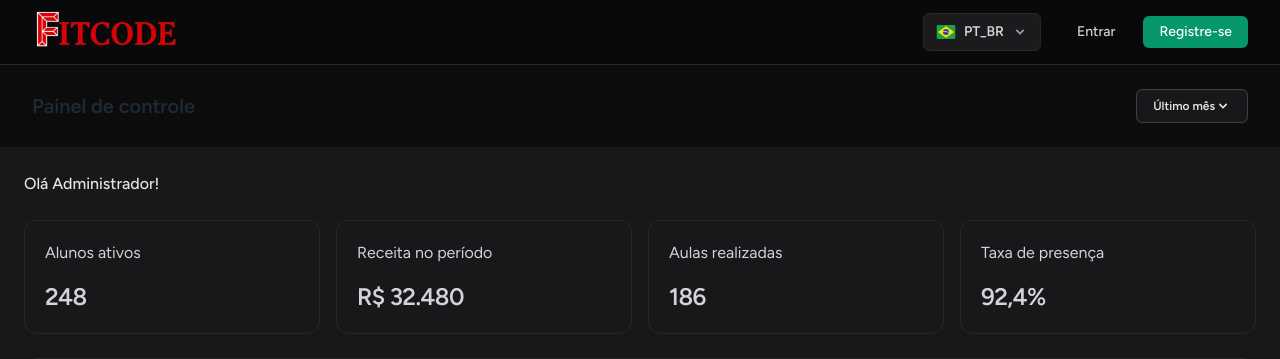
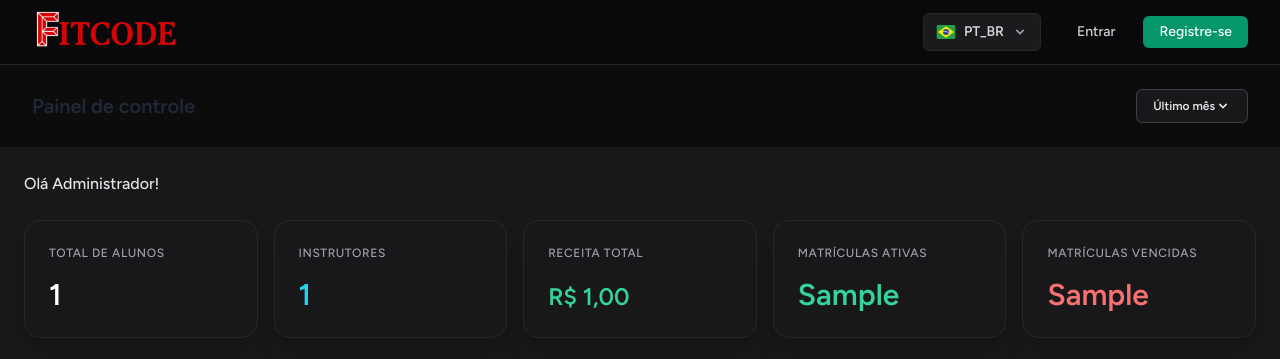
Before and after one commit to fitcodesystem-sys/fitcode, a Laravel app: template resources/views/dashboard.blade.php in a window 1280 px wide. Shown: the top 359 px of the page. Run offline with Laravel 12, Linux system fonts and the light colour scheme; the template is opened without the code that fills it: most values are stand-ins (such as "Sample title", 1, 10 or a date in 2020); style sheets or scripts are compiled from the project's sources; some libraries are stand-ins or nearby versions.

Commit message:
Cards no Dashboard, puxando dados reais.

```diff
--- a/resources/views/dashboard.blade.php
+++ b/resources/views/dashboard.blade.php
@@ -56,15 +56,52 @@
         </p>
     </div>
 
-    <section class="grid gap-4 sm:grid-cols-2 xl:grid-cols-4">
-        <!-- geração dos cartões -->
+    <!-- geração dos cartões -->
+    <!-- section class="grid gap-4 sm:grid-cols-2 xl:grid-cols-4">
         <template x-for="(metric, key) in metrics" :key="key">
             <div class="info-blocks p-5 box-border">
                 <span x-text="metric.label"></span>
                 <span x-text="metric.value" class="mt-4 text-2xl font-bold tracking-tight text-foreground"></span>
             </div>
         </template>
-    </section>
+    </section -->
+
+    {{-- Grid de Indicadores (5 Cards Lado a Lado) --}}
+    <div class="grid grid-cols-1 sm:grid-cols-2 md:grid-cols-3 xl:grid-cols-5 gap-4">
+
+        {{-- Total de Alunos --}}
+        <div class="bg-zinc-900 border border-zinc-800 rounded-2xl p-6 shadow-xl flex flex-col justify-between">
+            <span class="text-xs font-medium text-zinc-400 uppercase tracking-wider">{{ __('Total de Alunos') }}</span>
+            <p class="text-3xl font-extrabold text-white mt-4">{{ $totalAlunos }}</p>
+        </div>
+
+        {{-- Instrutores --}}
+        <div class="bg-zinc-900 border border-zinc-800 rounded-2xl p-6 shadow-xl flex flex-col justify-between">
+            <span class="text-xs font-medium text-zinc-400 uppercase tracking-wider">{{ __('Instrutores') }}</span>
+            <p class="text-3xl font-extrabold text-cyan-400 mt-4">{{ $totalInstrutores }}</p>
+        </div>
+
+        {{-- Receita Total --}}
+        <div class="bg-zinc-900 border border-zinc-800 rounded-2xl p-6 shadow-xl flex flex-col justify-between">
+            <span class="text-xs font-medium text-zinc-400 uppercase tracking-wider">{{ __('Receita Total') }}</span>
+            <p class="text-xl sm:text-2xl font-extrabold text-emerald-400 mt-4">R$ {{ number_format($totalReceitas, 2, ',', '.') }}</p>
+        </div>
+
+        {{-- Matrículas Ativas --}}
+        <div class="bg-zinc-900 border border-zinc-800 rounded-2xl p-6 shadow-xl flex flex-col justify-between">
+            <span class="text-xs font-medium text-zinc-400 uppercase tracking-wider">{{ __('Matrículas Ativas') }}</span>
+            <p class="text-3xl font-extrabold text-emerald-400 mt-4">{{ $matriculasAtivas }}</p>
+        </div>
+
+        {{-- Matrículas Vencidas --}}
+        <div class="bg-zinc-900 border border-zinc-800 rounded-2xl p-6 shadow-xl flex flex-col justify-between">
+            <span class="text-xs font-medium text-zinc-400 uppercase tracking-wider">{{ __('Matrículas Vencidas') }}</span>
+            <p class="text-3xl font-extrabold text-red-400 mt-4">{{ $matriculasVencidas }}</p>
+        </div>
+
+    </div>
+
+
 
     <!-- charts -->
         <div x-data="aulasChart" class="grid gap-6 xl:grid-cols-1 sm:grid-cols-1">
```
Also changed, not shown: app/Http/Controllers/GraficoController.php (+28 -3 lines).
